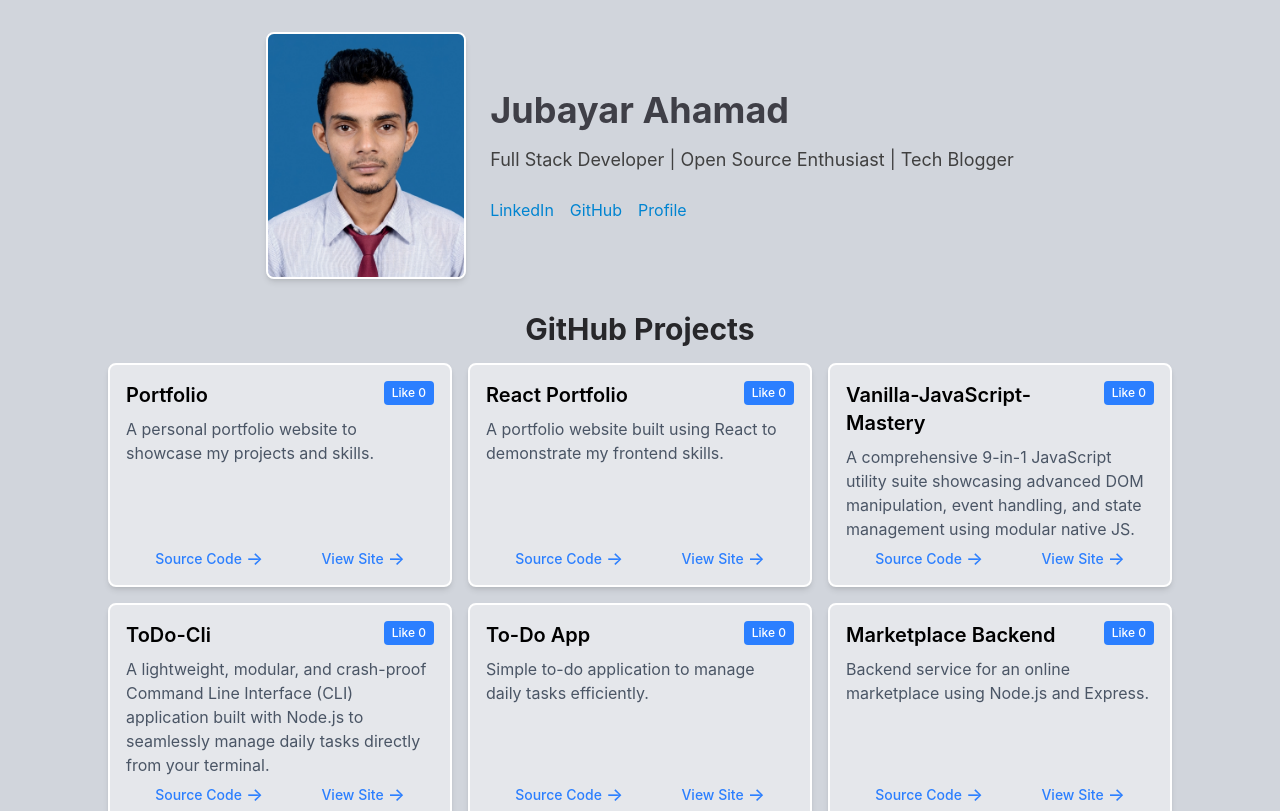
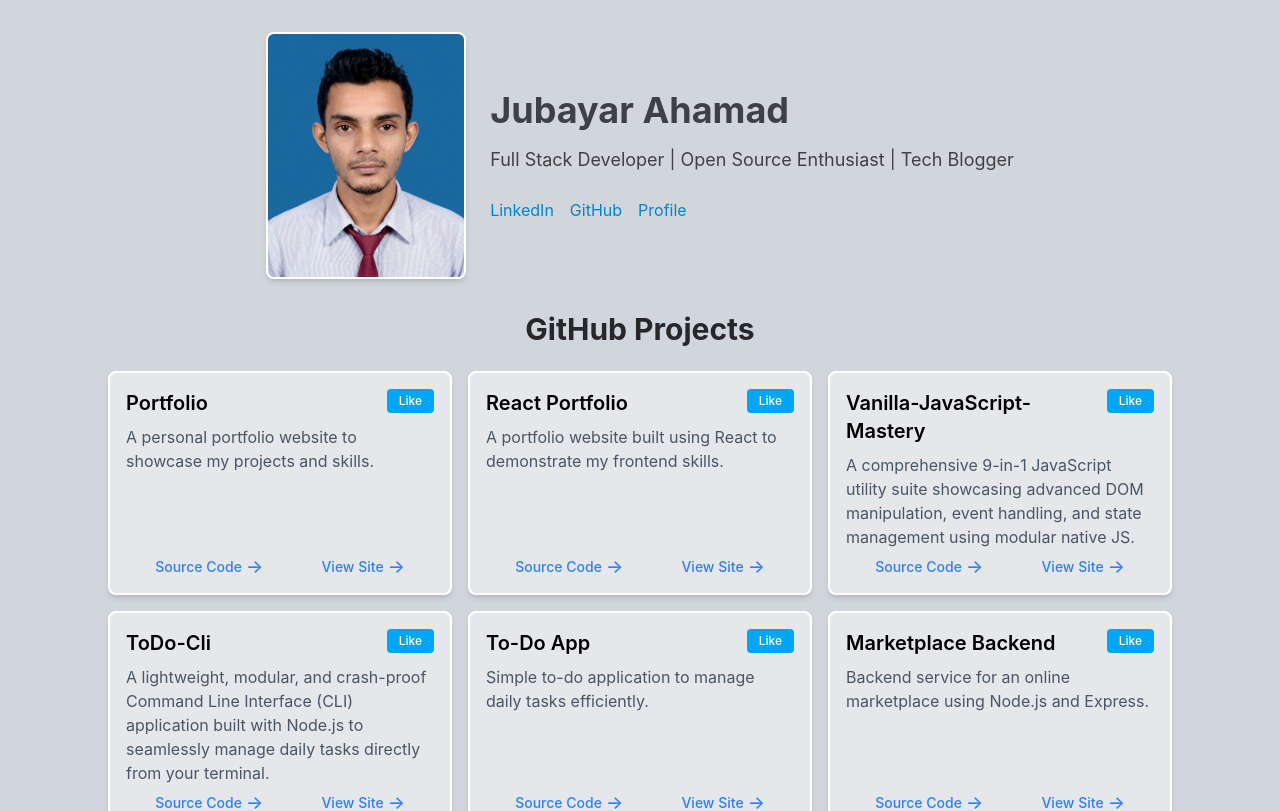
Before and after one commit to yet-yuvi/my-portfolio, a React (Vite) app: page / in a window 1280 px wide. Shown: the top 811 px of the page. Built offline with nearby package versions, Linux system fonts and the light colour scheme.

Commit message:
refactor(ProjectCard): Change increment behavior to toggle Like Unlike reaction state

```diff
--- a/src/components/ProjectCard.jsx
+++ b/src/components/ProjectCard.jsx
@@ -1,11 +1,25 @@
 import { useState } from 'react';
 
+const ReactionButton = ({ reaction, toggleLike }) => {
+  return (
+    <button
+      className={`px-3 py-1 text-white text-xs font-medium rounded ${
+        reaction === 'like'
+          ? 'bg-sky-500 hover:bg-sky-600'
+          : 'bg-gray-500 hover:bg-gray-600'
+      }`}
+      onClick={toggleLike}
+    >
+      {reaction === 'like' ? 'Like' : 'Unlike'}
+    </button>
+  );
+};
+
 function ProjectCard({ project }) {
-  const [likeCount, setLikeCount] = useState(0);
+  const [isLiked, setIsLiked] = useState(false);
 
-  const increaseLike = () => {
-    setLikeCount((prevCount) => prevCount + 1);
-    console.log(`Like count for ${project.title}: ${likeCount}`);
+  const toggleLike = () => {
+    setIsLiked((prev) => !prev);
   };
 
   return (
@@ -14,12 +28,11 @@
         <h3 className="min-w-0 flex-1 text-xl font-semibold mb-2 break-words">
           {project.title}
         </h3>
-        <button
-          className="flex-none whitespace-nowrap text-xs font-medium text-white bg-blue-500 hover:bg-blue-700 mb-2 py-1 px-2 rounded"
-          onClick={increaseLike}
-        >
-          {`Like ${likeCount}`}
-        </button>
+        {isLiked ? (
+          <ReactionButton reaction="unlike" toggleLike={toggleLike} />
+        ) : (
+          <ReactionButton reaction="like" toggleLike={toggleLike} />
+        )}
       </div>
 
       <p className="text-gray-600 mb-2 flex-grow">{project.description}</p>
--- a/src/components/Projects.jsx
+++ b/src/components/Projects.jsx
@@ -2,7 +2,7 @@
 
 function Projects({ projects }) {
   return (
-    <div className="flex flex-col justify-center items-center">
+    <div className="flex flex-col justify-center items-center gap-2">
       <h2 className="text-zinc-800 text-3xl font-bold mb-4">GitHub Projects</h2>
       {projects.length === 0 ? (
         <p>No projects available.</p>
```
